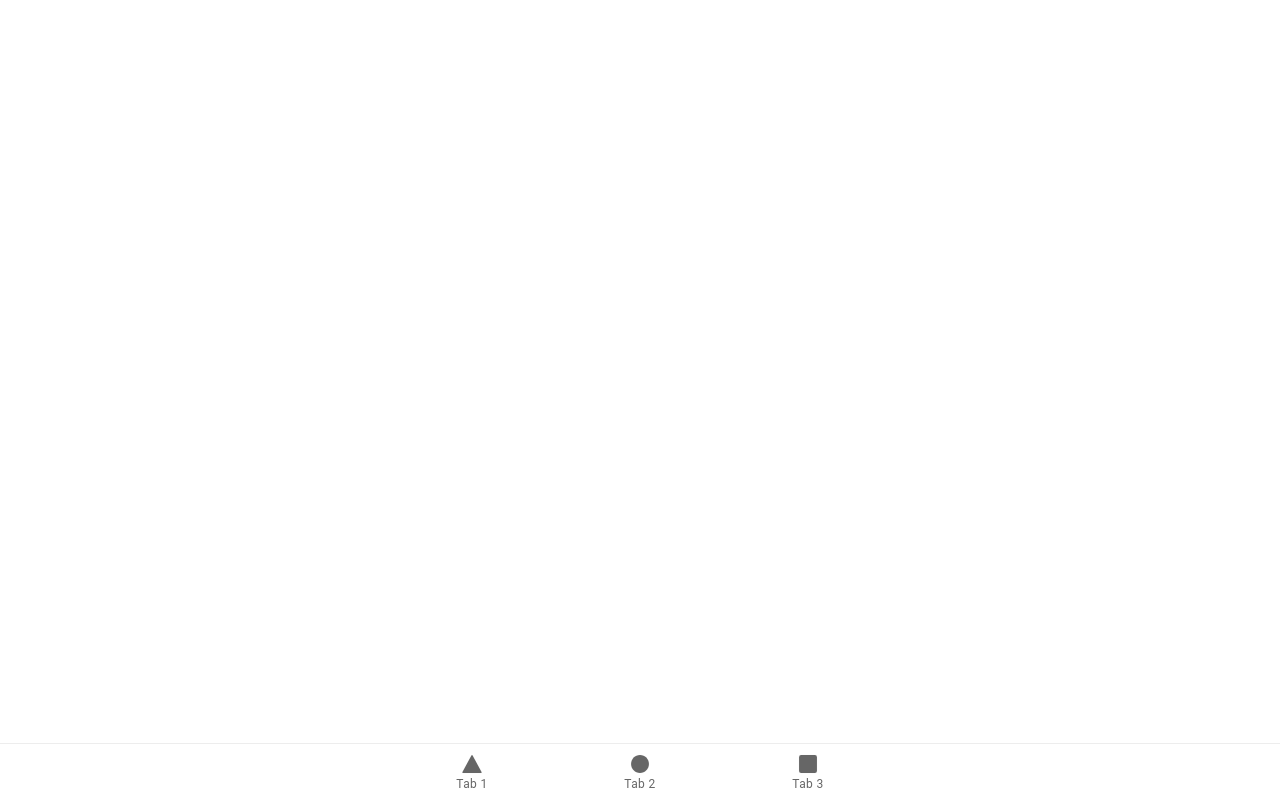
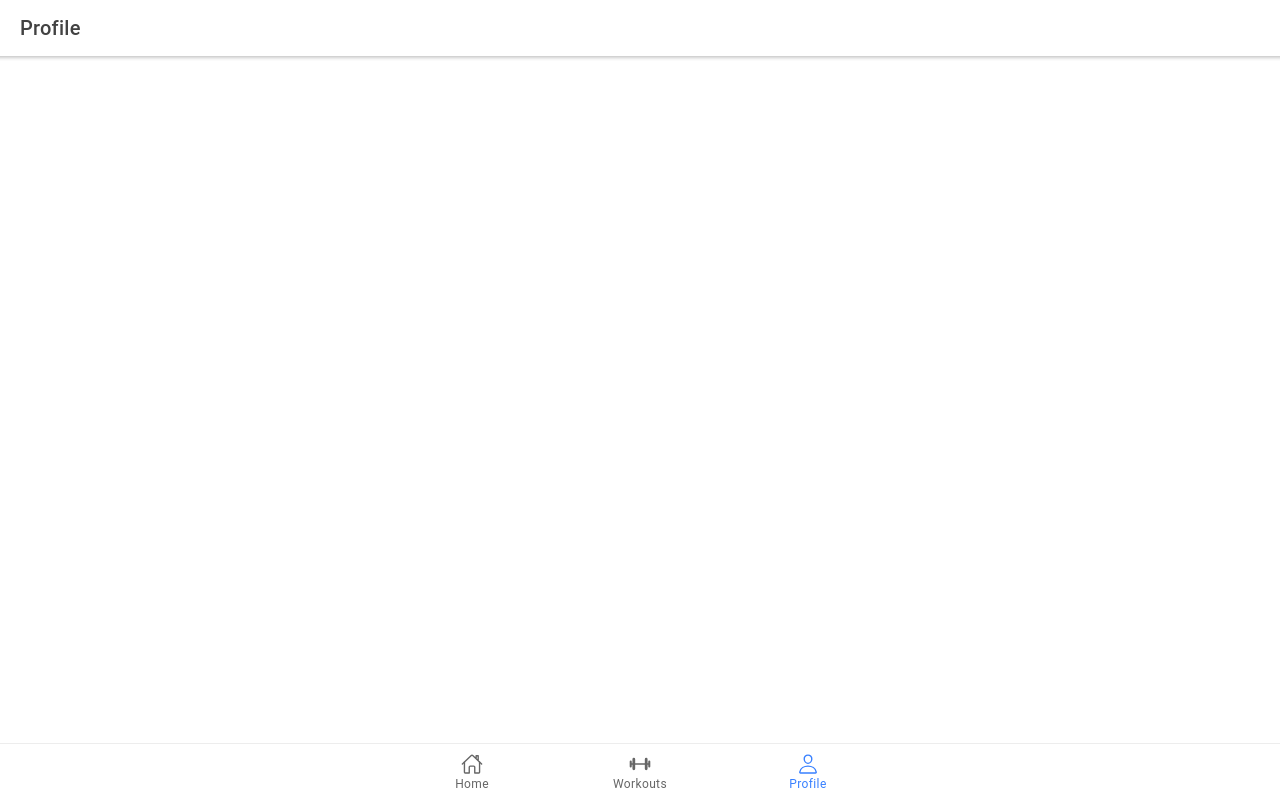
Before and after one commit to PalomboDev/WorkoutChad, a React (Create React App) app: page /profile in a window 1280 px wide. Built offline with nearby package versions, Linux system fonts and the light colour scheme.

Commit message:
Default layout

```diff
--- a/src/App.tsx
+++ b/src/App.tsx
@@ -1,4 +1,5 @@
 import { Redirect, Route } from 'react-router-dom';
+import * as React from "react";
 import {
   IonApp,
   IonIcon,
@@ -10,10 +11,10 @@ import {
   setupIonicReact
 } from '@ionic/react';
 import { IonReactRouter } from '@ionic/react-router';
-import { ellipse, square, triangle } from 'ionicons/icons';
-import Tab1 from './pages/Tab1';
-import Tab2 from './pages/Tab2';
-import Tab3 from './pages/Tab3';
+import { homeOutline, barbellOutline, personOutline } from 'ionicons/icons';
+import Home from './pages/home';
+import Workouts from './pages/workouts';
+import Profile from './pages/profile';
 
 /* Core CSS required for Ionic components to work properly */
 import '@ionic/react/css/core.css';
@@ -41,31 +42,31 @@ const App: React.FC = () => (
     <IonReactRouter>
       <IonTabs>
         <IonRouterOutlet>
-          <Route exact path="/tab1">
-            <Tab1 />
+          <Route exact path="/home">
+            <Home />
           </Route>
-          <Route exact path="/tab2">
-            <Tab2 />
+          <Route exact path="/workouts">
+            <Workouts />
           </Route>
-          <Route path="/tab3">
-            <Tab3 />
+          <Route path="/profile">
+            <Profile />
           </Route>
           <Route exact path="/">
-            <Redirect to="/tab1" />
+            <Redirect to="/home" />
           </Route>
         </IonRouterOutlet>
         <IonTabBar slot="bottom">
-          <IonTabButton tab="tab1" href="/tab1">
-            <IonIcon icon={triangle} />
-            <IonLabel>Tab 1</IonLabel>
+          <IonTabButton tab="home" href="/home">
+            <IonIcon icon={homeOutline} />
+            <IonLabel>Home</IonLabel>
           </IonTabButton>
-          <IonTabButton tab="tab2" href="/tab2">
-            <IonIcon icon={ellipse} />
-            <IonLabel>Tab 2</IonLabel>
+          <IonTabButton tab="worksouts" href="/worksouts">
+            <IonIcon icon={barbellOutline} />
+            <IonLabel>Workouts</IonLabel>
           </IonTabButton>
-          <IonTabButton tab="tab3" href="/tab3">
-            <IonIcon icon={square} />
-            <IonLabel>Tab 3</IonLabel>
+          <IonTabButton tab="profile" href="/profile">
+            <IonIcon icon={personOutline} />
+            <IonLabel>Profile</IonLabel>
           </IonTabButton>
         </IonTabBar>
       </IonTabs>
--- a/src/components/ExploreContainer.css
+++ /dev/null
@@ -1,24 +0,0 @@
-.container {
-  text-align: center;
-  position: absolute;
-  left: 0;
-  right: 0;
-  top: 50%;
-  transform: translateY(-50%);
-}
-
-.container strong {
-  font-size: 20px;
-  line-height: 26px;
-}
-
-.container p {
-  font-size: 16px;
-  line-height: 22px;
-  color: #8c8c8c;
-  margin: 0;
-}
-
-.container a {
-  text-decoration: none;
-}
--- a/src/components/ExploreContainer.tsx
+++ /dev/null
@@ -1,16 +0,0 @@
-import './ExploreContainer.css';
-
-interface ContainerProps {
-  name: string;
-}
-
-const ExploreContainer: React.FC<ContainerProps> = ({ name }) => {
-  return (
-    <div className="container">
-      <strong>{name}</strong>
-      <p>Explore <a target="_blank" rel="noopener noreferrer" href="https://ionicframework.com/docs/components">UI Components</a></p>
-    </div>
-  );
-};
-
-export default ExploreContainer;
--- a/src/pages/Tab1.tsx
+++ /dev/null
@@ -1,26 +0,0 @@
-import { IonContent, IonHeader, IonPage, IonTitle, IonToolbar } from '@ionic/react';
-import ExploreContainer from '../components/ExploreContainer';
-import './Tab1.css';
-import * as React from "react";
-
-const Tab1: React.FC = () => {
-  return (
-    <IonPage>
-      <IonHeader>
-        <IonToolbar>
-          <IonTitle>Tab 1</IonTitle>
-        </IonToolbar>
-      </IonHeader>
-      <IonContent fullscreen>
-        <IonHeader collapse="condense">
-          <IonToolbar>
-            <IonTitle size="large">Tab 1</IonTitle>
-          </IonToolbar>
-        </IonHeader>
-        <ExploreContainer name="Tab 1 page" />
-      </IonContent>
-    </IonPage>
-  );
-};
-
-export default Tab1;
--- a/src/pages/Tab2.tsx
+++ /dev/null
@@ -1,25 +0,0 @@
-import { IonContent, IonHeader, IonPage, IonTitle, IonToolbar } from '@ionic/react';
-import ExploreContainer from '../components/ExploreContainer';
-import './Tab2.css';
-
-const Tab2: React.FC = () => {
-  return (
-    <IonPage>
-      <IonHeader>
-        <IonToolbar>
-          <IonTitle>Tab 2</IonTitle>
-        </IonToolbar>
-      </IonHeader>
-      <IonContent fullscreen>
-        <IonHeader collapse="condense">
-          <IonToolbar>
-            <IonTitle size="large">Tab 2</IonTitle>
-          </IonToolbar>
-        </IonHeader>
-        <ExploreContainer name="Tab 2 page" />
-      </IonContent>
-    </IonPage>
-  );
-};
-
-export default Tab2;
--- a/src/pages/Tab3.tsx
+++ /dev/null
@@ -1,25 +0,0 @@
-import { IonContent, IonHeader, IonPage, IonTitle, IonToolbar } from '@ionic/react';
-import ExploreContainer from '../components/ExploreContainer';
-import './Tab3.css';
-
-const Tab3: React.FC = () => {
-  return (
-    <IonPage>
-      <IonHeader>
-        <IonToolbar>
-          <IonTitle>Tab 3</IonTitle>
-        </IonToolbar>
-      </IonHeader>
-      <IonContent fullscreen>
-        <IonHeader collapse="condense">
-          <IonToolbar>
-            <IonTitle size="large">Tab 3</IonTitle>
-          </IonToolbar>
-        </IonHeader>
-        <ExploreContainer name="Tab 3 page" />
-      </IonContent>
-    </IonPage>
-  );
-};
-
-export default Tab3;
--- /dev/null
+++ b/src/pages/home/index.tsx
@@ -0,0 +1,21 @@
+import { IonContent, IonHeader, IonPage, IonTitle, IonToolbar } from '@ionic/react';
+import './index.css';
+
+export default function Home({  }): JSX.Element {
+    return (
+        <IonPage>
+            <IonHeader>
+                <IonToolbar>
+                    <IonTitle>Home</IonTitle>
+                </IonToolbar>
+            </IonHeader>
+            <IonContent fullscreen>
+                <IonHeader collapse="condense">
+                    <IonToolbar>
+                        <IonTitle size="large">Home</IonTitle>
+                    </IonToolbar>
+                </IonHeader>
+            </IonContent>
+        </IonPage>
+    );
+}
--- /dev/null
+++ b/src/pages/profile/index.tsx
@@ -0,0 +1,21 @@
+import { IonContent, IonHeader, IonPage, IonTitle, IonToolbar } from '@ionic/react';
+import './index.css';
+
+export default function Profile({  }): JSX.Element {
+    return (
+        <IonPage>
+            <IonHeader>
+                <IonToolbar>
+                    <IonTitle>Profile</IonTitle>
+                </IonToolbar>
+            </IonHeader>
+            <IonContent fullscreen>
+                <IonHeader collapse="condense">
+                    <IonToolbar>
+                        <IonTitle size="large">Profile</IonTitle>
+                    </IonToolbar>
+                </IonHeader>
+            </IonContent>
+        </IonPage>
+    );
+}
--- /dev/null
+++ b/src/pages/workouts/index.tsx
@@ -0,0 +1,21 @@
+import { IonContent, IonHeader, IonPage, IonTitle, IonToolbar } from '@ionic/react';
+import './index.css';
+
+export default function Workouts({  }): JSX.Element {
+    return (
+        <IonPage>
+            <IonHeader>
+                <IonToolbar>
+                    <IonTitle>Workouts</IonTitle>
+                </IonToolbar>
+            </IonHeader>
+            <IonContent fullscreen>
+                <IonHeader collapse="condense">
+                    <IonToolbar>
+                        <IonTitle size="large">Workouts</IonTitle>
+                    </IonToolbar>
+                </IonHeader>
+            </IonContent>
+        </IonPage>
+    );
+}
```
Also changed, not shown: src/pages/home/index.css (added), src/pages/profile/index.css (added), src/pages/workouts/index.css (added).
